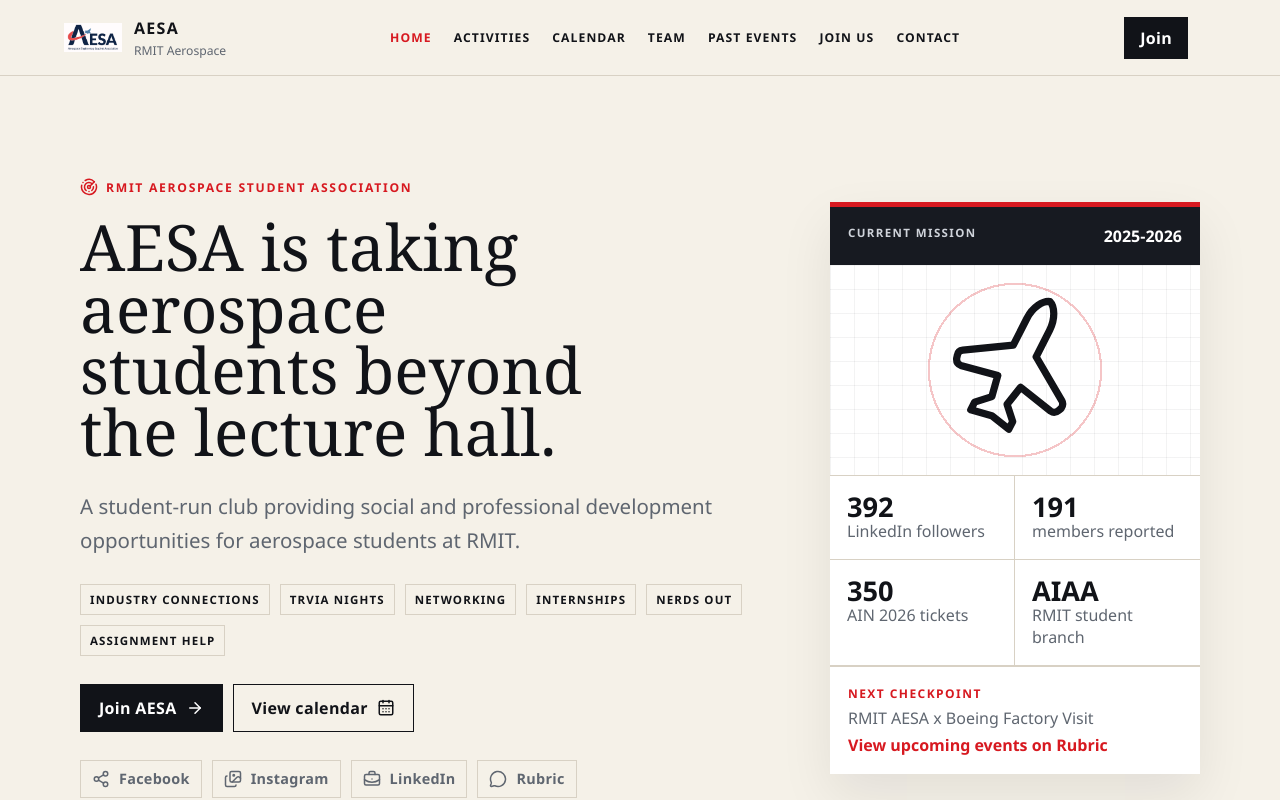
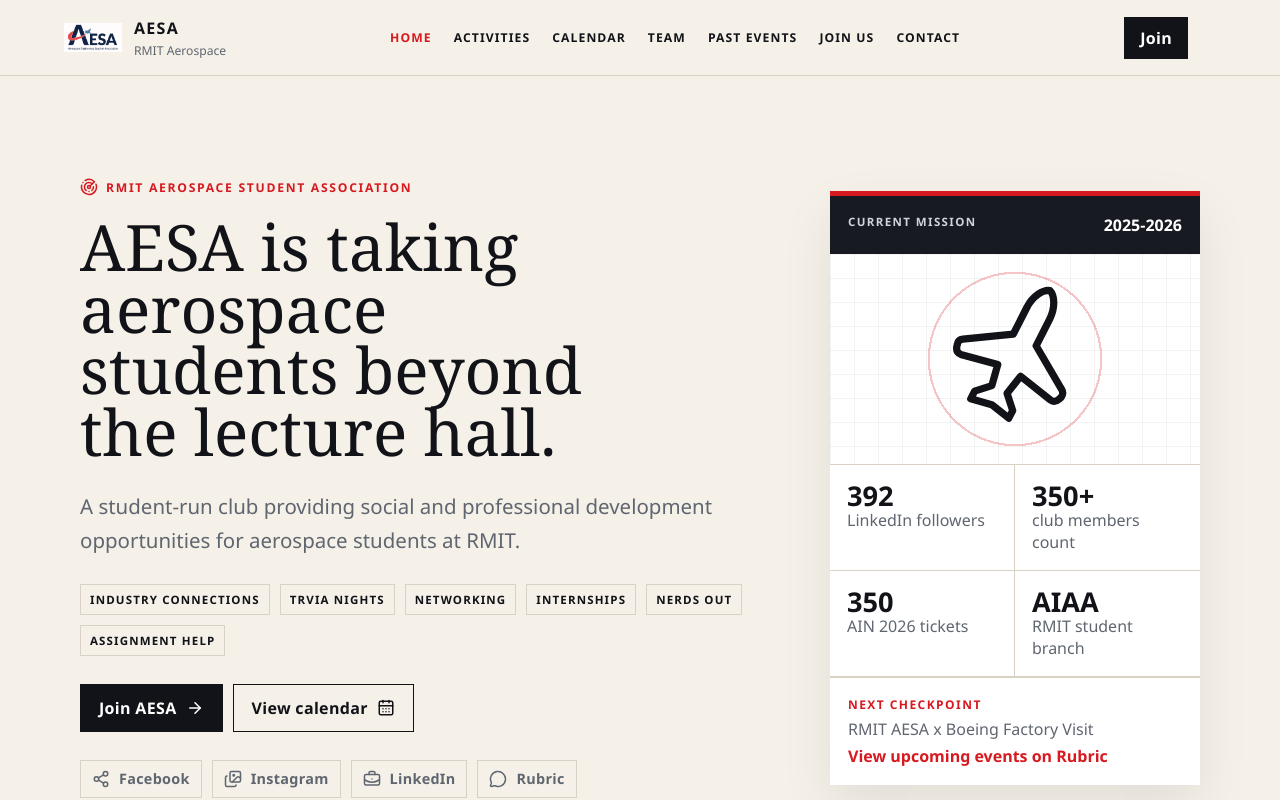
Before and after one commit to Sarujan2001/AESA, a React (Vite) app in the folder my-app/: page / in a window 1280 px wide. Shown: the top 800 px of the page. Built offline with nearby package versions, Linux system fonts and the light colour scheme.

Commit message:
Update website

```diff
--- a/my-app/src/App.jsx
+++ b/my-app/src/App.jsx
@@ -203,7 +203,7 @@
   const stats = useMemo(
     () => [
       ["392", "LinkedIn followers"],
-      ["191", "members reported"],
+      ["350+", "club members count"],
       ["350", "AIN 2026 tickets"],
       ["AIAA", "RMIT student branch"],
     ],
```
